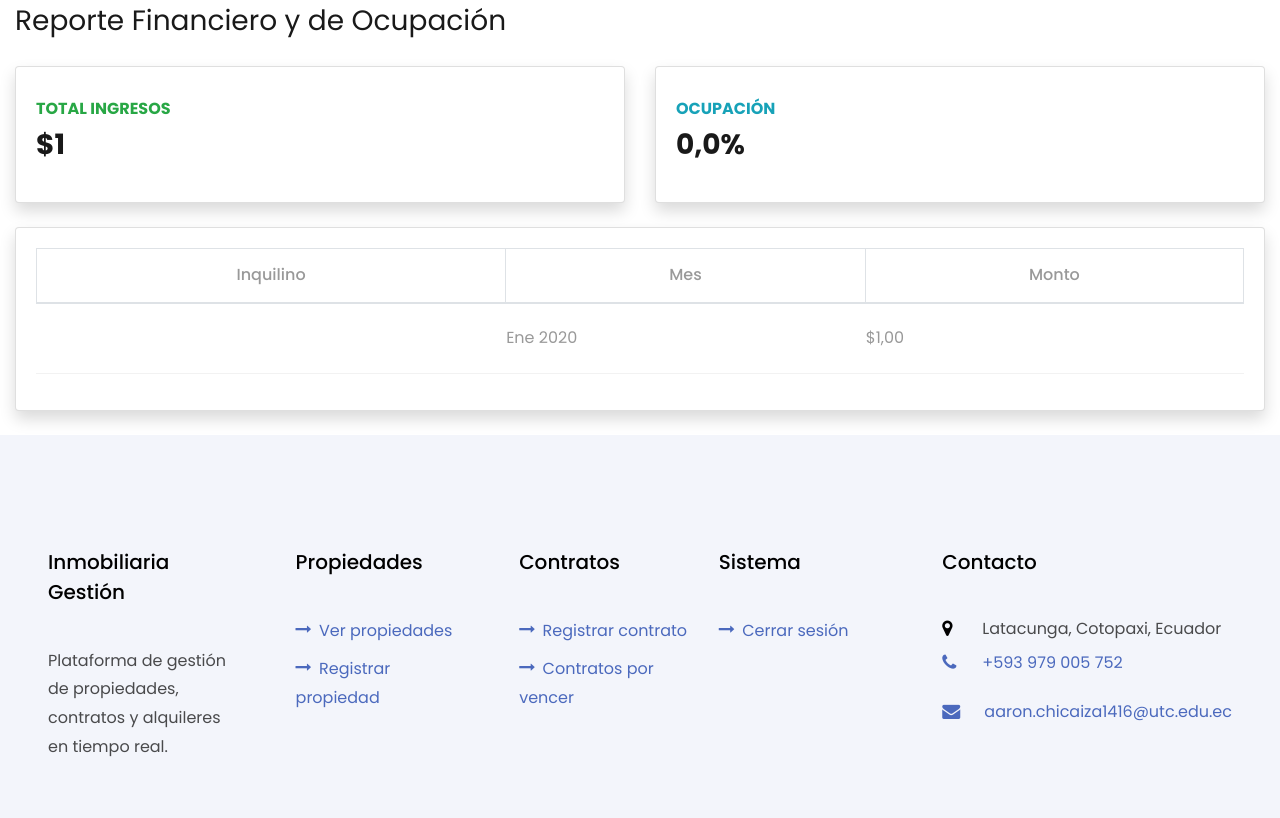
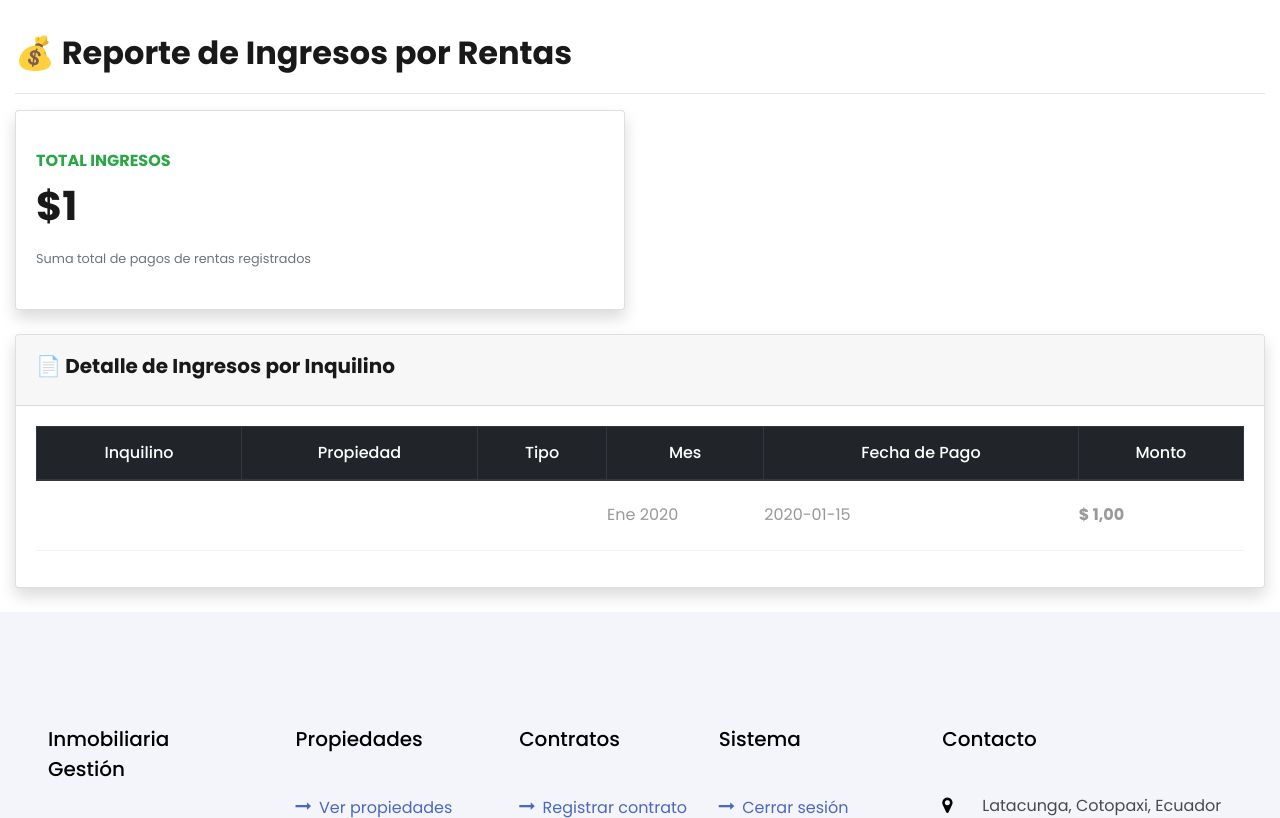
Before and after one commit to AaronChicaiza/inmobiliaria, a Django app: page /reporteIngresos/ in a window 1280 px wide. Shown: the part 69-887 px from the top of the page. Run offline with Django 5.2, Linux system fonts and the light colour scheme; data comes from the database, SQL or seed files in the repository; tables that the repository leaves empty hold one stand-in row (values such as "Sample post"); some libraries are stand-ins or nearby versions; some web fonts are replaced.

Commit message:
reportes

```diff
--- a/inmobiliaria/templates/reporteIngresos.html
+++ b/inmobiliaria/templates/reporteIngresos.html
@@ -1,57 +1,98 @@
 {% extends "./plantillaPrincipal.html" %}
 {% block contenido %}
+
 <div class="container-fluid">
-    <h1 class="h3 mb-4">Reporte Financiero y de Ocupación</h1>
+    <br>
 
+    <h2><b>💰 Reporte de Ingresos por Rentas</b></h2>
+    <hr>
+
+    <!-- ================= TARJETA TOTAL ================= -->
     <div class="row">
+
         <div class="col-xl-6 col-md-6 mb-4">
-            <div class="card border-left-success shadow py-2">
+            <div class="card border-left-success shadow py-3">
                 <div class="card-body">
-                    <div class="font-weight-bold text-success text-uppercase">Total Ingresos</div>
-                    <div class="h3 font-weight-bold text-gray-800">${{ total_ingresos }}</div>
+
+                    <div class="text-success font-weight-bold text-uppercase">
+                        Total Ingresos
+                    </div>
+
+                    <div class="h1 font-weight-bold text-gray-800">
+                        ${{ total_ingresos }}
+                    </div>
+
+                    <small class="text-muted">
+                        Suma total de pagos de rentas registrados
+                    </small>
+
                 </div>
             </div>
         </div>
 
-        <div class="col-xl-6 col-md-6 mb-4">
-            <div class="card border-left-info shadow py-2">
-                <div class="card-body">
-                    <div class="font-weight-bold text-info text-uppercase">Ocupación</div>
-                    <div class="h3 font-weight-bold text-gray-800">{{ porcentaje_ocupacion }}%</div>
-                </div>
+    </div>
+
+    <!-- ================= TABLA DETALLADA ================= -->
+    <div class="card shadow mb-4">
+
+        <div class="card-header py-3">
+            <h5><b>📄 Detalle de Ingresos por Inquilino</b></h5>
+        </div>
+
+        <div class="card-body">
+
+            <div class="table-responsive">
+                <table class="table table-bordered table-hover" id="tablaIngresos">
+
+                    <thead class="thead-dark">
+                        <tr>
+                            <th>Inquilino</th>
+                            <th>Propiedad</th>
+                            <th>Tipo</th>
+                            <th>Mes</th>
+                            <th>Fecha de Pago</th>
+                            <th>Monto</th>
+                        </tr>
+                    </thead>
+
+                    <tbody>
+
+                        {% for p in pagos %}
+                        <tr>
+                            <td>{{ p.contrato.inquilino }}</td>
+                            <td>{{ p.contrato.propiedad.direccion }}</td>
+                            <td>{{ p.contrato.propiedad.tipo }}</td>
+                            <td>{{ p.mes_correspondiente|date:"M Y" }}</td>
+                            <td>{{ p.fecha_pago|date:"Y-m-d" }}</td>
+                            <td><b>$ {{ p.monto }}</b></td>
+                        </tr>
+                        {% empty %}
+                        <tr>
+                            <td colspan="6" class="text-center text-muted">
+                                No hay pagos registrados
+                            </td>
+                        </tr>
+                        {% endfor %}
+
+                    </tbody>
+
+                </table>
             </div>
+
         </div>
     </div>
 
-    <div class="card shadow mb-4">
-        <div class="card-body">
-            <table class="table table-bordered" id="tablaPagos">
-                <thead>
-                    <tr>
-                        <th>Inquilino</th>
-                        <th>Mes</th>
-                        <th>Monto</th>
-                    </tr>
-                </thead>
-                <tbody>
-                    {% for p in pagos %}
-                    <tr>
-                        <td>{{ p.contrato.inquilino }}</td>
-                        <td>{{ p.mes_correspondiente|date:"M Y" }}</td>
-                        <td>${{ p.monto }}</td>
-                    </tr>
-                    {% endfor %}
-                </tbody>
-            </table>
-        </div>
-    </div>
 </div>
 
+<!-- ================= DATATABLE ================= -->
 <script>
-    $(document).ready(function() {
-        $('#tablaPagos').DataTable({
-            language: { url: '//cdn.datatables.net/plug-ins/1.13.4/i18n/es-ES.json' }
-        });
+$(document).ready(function () {
+    $('#tablaIngresos').DataTable({
+        language: {
+            url: '//cdn.datatables.net/plug-ins/1.13.4/i18n/es-ES.json'
+        }
     });
+});
 </script>
+
 {% endblock %}
--- a/inmobiliaria/urls.py
+++ b/inmobiliaria/urls.py
@@ -24,5 +24,6 @@ urlpatterns = [
     path('eliminarContrato/<int:id>/', views.eliminarContrato, name='eliminarContrato'),
     path('contratosPorVencer/', views.contratosPorVencer, name='contratosPorVencer'),
 
-    path('reporteIngresos/', views.reporte_ingresos_ocupacion, name='reporteIngresos'),
+    path('reporteIngresos/', views.reporte_ingresos, name='reporteIngresos'),
+    path('reporteOcupacion/', views.reporte_ocupacion, name='reporteOcupacion'),
 ]
--- a/inmobiliaria/views.py
+++ b/inmobiliaria/views.py
@@ -247,22 +247,26 @@ def contratosPorVencer(request):
     contratos = Contrato.objects.filter(fecha_vencimiento__range=[hoy, fecha_limite])
     return render(request, 'contratosPorVencer.html', {'contratos': contratos})
 
-def reporte_ingresos_ocupacion(request):
-    # 1. Cálculo de Ingresos
-    total_ingresos = PagoRenta.objects.aggregate(Sum('monto'))['monto__sum'] or 0
-
-    # 2. Cálculo de Ocupación
-    total_propiedades = Propiedad.objects.count()
-    rentadas = Propiedad.objects.filter(estado='rentada').count()
-
-    porcentaje = 0
-    if total_propiedades > 0:
-        porcentaje = (rentadas / total_propiedades) * 100
-
-    pagos = PagoRenta.objects.all().order_by('-fecha_pago')
+def reporte_ingresos(request):
+    total_ingresos = PagoRenta.objects.aggregate(total=Sum('monto'))['total'] or 0
+    pagos = PagoRenta.objects.all()
 
     return render(request, 'reporteIngresos.html', {
         'total_ingresos': total_ingresos,
-        'porcentaje_ocupacion': round(porcentaje, 1),
         'pagos': pagos
     })
+
+
+def reporte_ocupacion(request):
+    total_propiedades = Propiedad.objects.count()
+    rentadas = Contrato.objects.values('propiedad').distinct().count()
+
+    vacias = total_propiedades - rentadas
+
+    porcentaje = (rentadas / total_propiedades * 100) if total_propiedades else 0
+
+    return render(request, 'reporteOcupacion.html', {
+        'porcentaje_ocupacion': round(porcentaje, 1),
+        'propiedades_rentadas': rentadas,
+        'propiedades_vacias': vacias
+    })
```
Also changed, not shown: inmobiliaria/templates/reporteOcupacion.html (+62 -0 lines).
